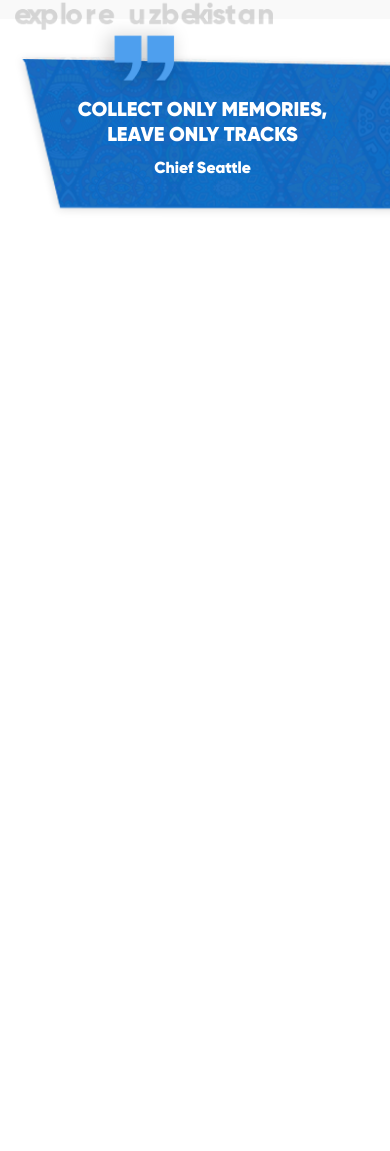
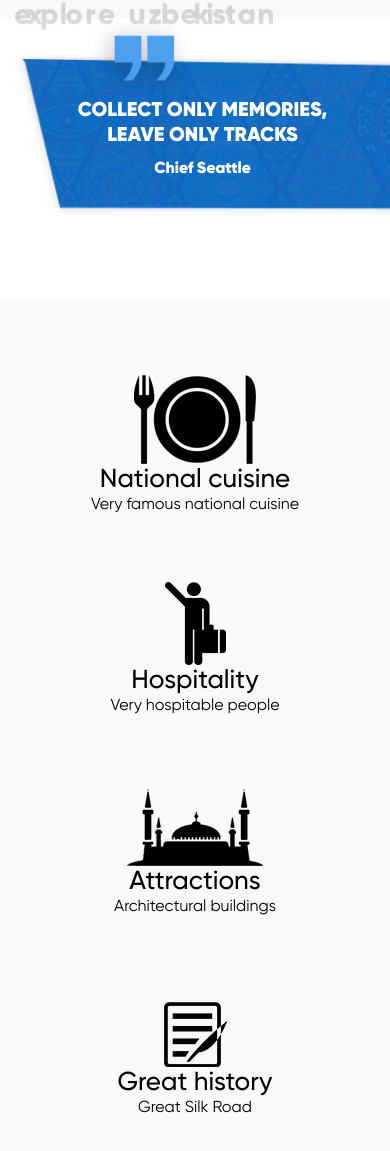
Before and after one commit to npsbranches/topstartour, a plain HTML site: page index.html in a window 390 px wide. Shown: the part 1301-2452 px from the top of the page. Before the commit the page ends 1600 px from the top, so only its background shows below. Drawn offline with Linux system fonts and the light colour scheme.

Commit message:
mobile build 3.6

```diff
--- a/css/style.css
+++ b/css/style.css
@@ -363,6 +363,7 @@ textarea {
     flex-direction: column;
     align-items: center;
     justify-content: center;
+    text-align: center;
 }
 
 .advantages-card h3 {
@@ -370,9 +371,11 @@ textarea {
     font-weight: 500;
 }
 
-.advantages-card img {
+.advantages-img {
     height: 100px;
-    object-fit: contain;
+    display: flex;
+    flex-direction: column;
+    justify-content: flex-end;
 }
 
 /* * * * * * * * * * * * * * * * * * * * * * * * * * WHERE TO GO * * * * * * * * * * * * * * * * * * * * * * * * * */
@@ -863,16 +866,14 @@ textarea {
 /* * * * * * * * * * * * * * * * * * * * * * * * * * MEDIA MAX 820 * * * * * * * * * * * * * * * * * * * * * * * * * */
 
 @media screen and (max-width: 820px) {
-
     .home-quote-card {
-        /* justify-content: unset;
-        padding-top: 70px; */
         background-size: cover;
     }
+
     .home-quote-card blockquote {
         font-size: 20px;
-        /* margin-bottom: 0; */
     }
+
     .home-quote-card span {
         font-size: 16px;
         margin-left: 0;
@@ -896,14 +897,10 @@ textarea {
     .explore-uzbekistan {
         padding-left: 15px;
     }
-    /* .home-quote-card {
 
-        padding-top: 60px;
+    .advantages-card {
+        flex-basis: 50%;
     }
-    .home-quote-card blockquote {
-        font-size: 18px;
-
-    } */
 }
 
 /* * * * * * * * * * * * * * * * * * * * * * * * * * MEDIA MAX 674 * * * * * * * * * * * * * * * * * * * * * * * * * */
@@ -980,6 +977,16 @@ textarea {
     .header.sticky .header-menu .sub-menu li a:hover {
         color: #b8b8b8;
     }
+}
 
+/* * * * * * * * * * * * * * * * * * * * * * * * * * MEDIA MAX 480 * * * * * * * * * * * * * * * * * * * * * * * * * */
 
+@media screen and (max-width: 480px) {
+    .advantages-card {
+        flex-basis: 100%;
+    }
+
+    /* .advantages-card img {
+        height: unset;
+    } */
 }
--- a/index.html
+++ b/index.html
@@ -86,34 +86,42 @@
         </div>
     </section>
     <!-- Quote end -->
-    <div class="displaynone">
+
     <!-- Advantages -->
     <section class="advantages">
         <div class="container">
             <div class="advantages-card">
+                <div class="advantages-img">
                     <img src="images/icons/advantages-1.png" alt="">
+                </div>
                 <h3>National cuisine</h3>
                 <p>Very famous national cuisine</p>
             </div>
             <div class="advantages-card">
+                    <div class="advantages-img">
                 <img src="images/icons/advantages-2.png" alt="">
+            </div>
                 <h3>Hospitality</h3>
                 <p>Very hospitable people</p>
             </div>
             <div class="advantages-card">
+                    <div class="advantages-img">
                 <img src="images/icons/advantages-3.png" alt="">
+            </div>
                 <h3>Attractions</h3>
                 <p>Architectural buildings</p>
             </div>
             <div class="advantages-card">
+                    <div class="advantages-img">
                 <img src="images/icons/advantages-4.png" alt="">
+            </div>
                 <h3>Great history</h3>
                 <p>Great Silk Road</p>
             </div>
         </div>
     </section>
     <!-- Advantages end -->
-
+    <div class="displaynone">
         <!-- Where to go? -->
         <section class="where-to-go">
 
```
Lines whose indentation alone changed are shown as unchanged.
